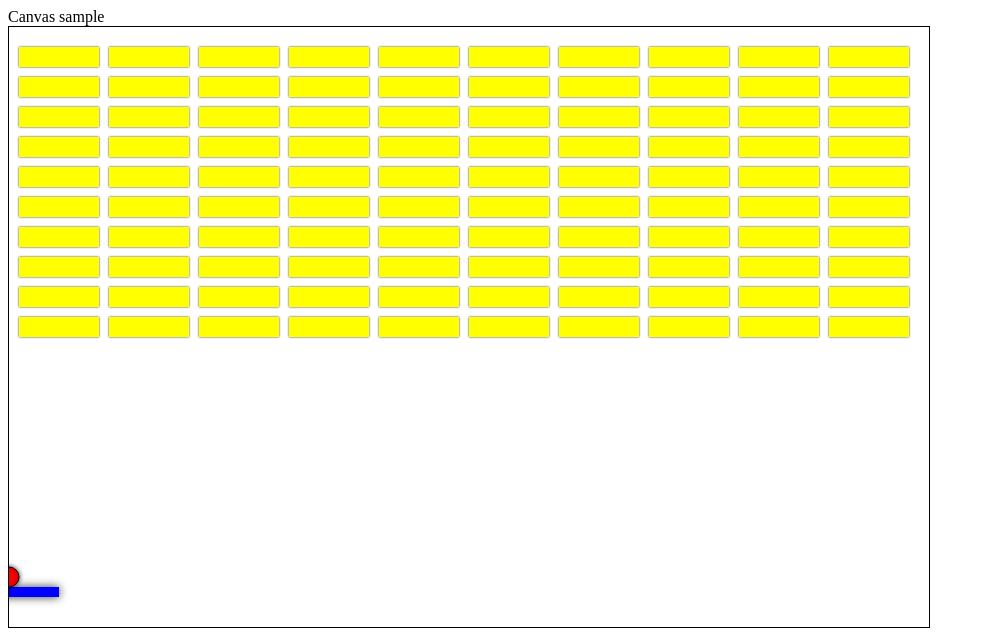
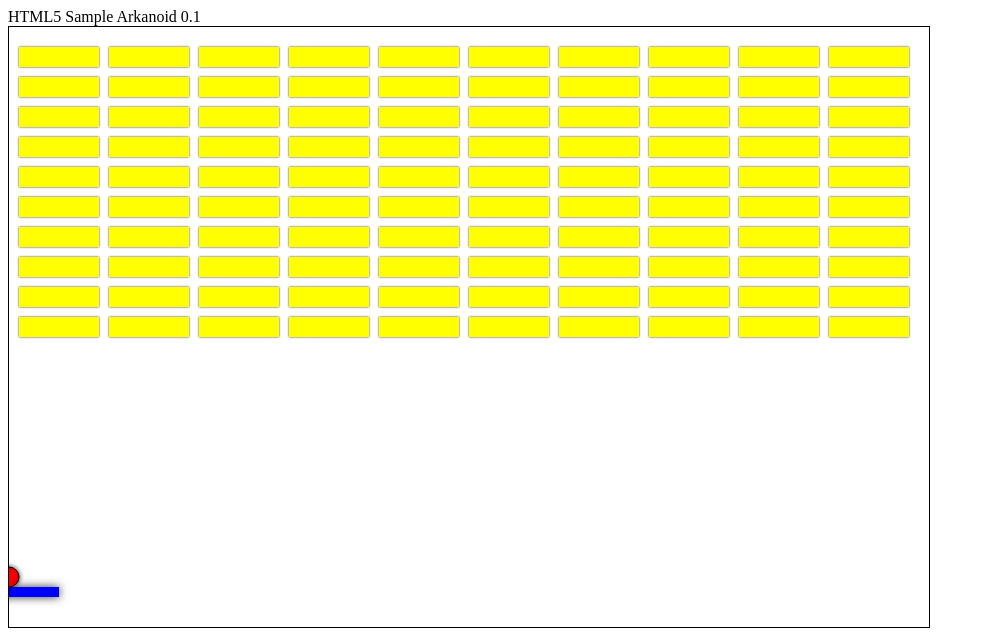
Before and after one commit to martinezq/html5games, a plain HTML site: page js-arkanoid/js-arkanoid/index.html in a window 1280 px wide. Shown: the whole page, without its empty margins (0-985 px from the left). Drawn offline with Linux system fonts and the light colour scheme.

Commit message:
Edited js-arkanoid/js-arkanoid/index.html via GitHub

```diff
--- a/js-arkanoid/js-arkanoid/index.html
+++ b/js-arkanoid/js-arkanoid/index.html
@@ -11,7 +11,7 @@
 
 	<body onload="arkanoid.start('#canvas');">
 
-		Canvas sample
+		HTML5 Sample Arkanoid 0.1
 		<br />
 		<canvas id="canvas" width="920" height="600"></canvas>
 
```
